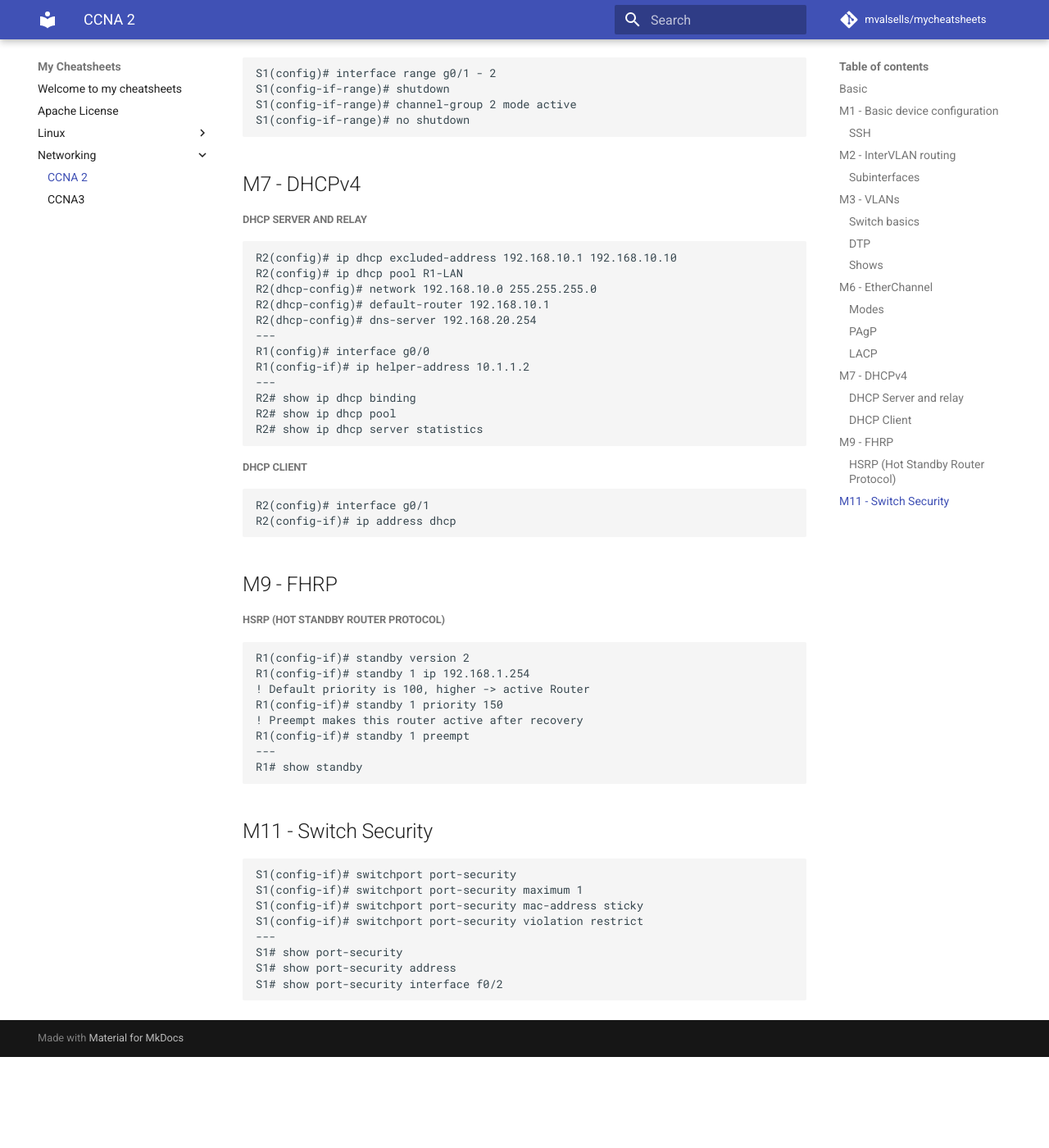
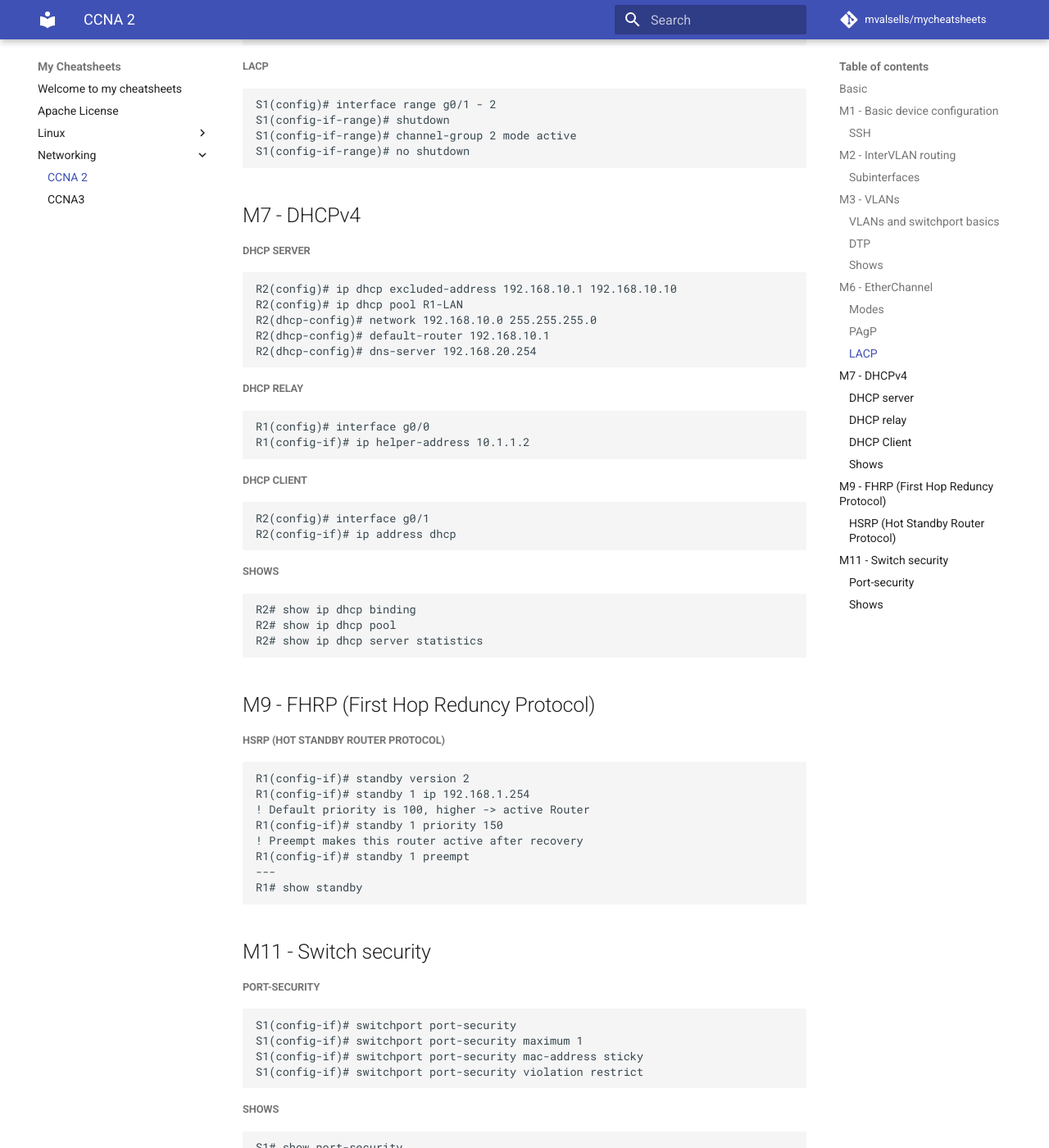
Before and after one commit to mvalsells/mycheatsheets, an MkDocs documentation site: the page built from docs/networking/CCNA2.md, in a window 1280 px wide and 1400 px high, scrolled down 2545 px. Shown: the whole window at 82% size. Built offline with MkDocs 1.6.1 and Material for MkDocs 9.7.7, drawn with Linux system fonts in a browser that asks for light colours; comment, search, counter and statistics services are not loaded; before the commit the page ends 3834 px from its top, so only the background shows below that; some of the changed lines change nothing that is shown; some of the changed text lies outside the part shown.

Commit message:
CCNA2 reforamting

````diff
--- a/docs/networking/CCNA2.md
+++ b/docs/networking/CCNA2.md
@@ -3,17 +3,19 @@
 ## Basic
 
 ```
-(config)# no ip domain-lookup
-(config)# enable secret class
-(config)# service password-encryption
-(config)# line vty 0 9999
-(config-line)# password cisco
-(config-line)# login
-(config)# line console 0
-(config-line)# password cisco
-(config-line)# login
-(config)# banner motd $Access restricted$
-# clock set 12:58:20 JAN 2022
+R1(config)# no ip domain-lookup
+R1(config)# enable secret class
+R1(config)# service password-encryption
+R1(config)# banner motd $Access restricted$
+R1(config)# clock set 12:58:20 JAN 2022
+---
+R1(config)# line vty 0 9999
+R1(config-line)# password cisco
+R1(config-line)# login
+---
+R1(config)# line console 0
+R1(config-line)# password cisco
+R1(config-line)# login
 ```
 
 ## M1 - Basic device configuration
@@ -38,7 +40,7 @@ R1(config-subif)# ip address 172.17.10.1 255.255.255.0
 ```
 
 ## M3 - VLANs
-##### Switch basics
+##### VLANs and switchport basics
 ```
 S1(config)# vlan 100
 S1(config-vlan)# name Operations
@@ -70,9 +72,9 @@ S1(config-if)# switchport nonegotiate
 ```
 ##### Shows
 ```
-# show vlan
-# show interfaces trunk
-# show dtp interface fa0/1
+S1# show interfaces trunk
+S1# show vlan
+S1# show dtp interface fa0/1
 ```
 
 ## M6 - EtherChannel
@@ -109,27 +111,31 @@ S1(config-if-range)# no shutdown
 
 
 ## M7 - DHCPv4
-##### DHCP Server and relay
+##### DHCP server
 ```
 R2(config)# ip dhcp excluded-address 192.168.10.1 192.168.10.10
 R2(config)# ip dhcp pool R1-LAN
 R2(dhcp-config)# network 192.168.10.0 255.255.255.0
 R2(dhcp-config)# default-router 192.168.10.1
 R2(dhcp-config)# dns-server 192.168.20.254
----
+```
+##### DHCP relay
+```
 R1(config)# interface g0/0
 R1(config-if)# ip helper-address 10.1.1.2
----
-R2# show ip dhcp binding
-R2# show ip dhcp pool
-R2# show ip dhcp server statistics
 ```
 ##### DHCP Client
 ```
 R2(config)# interface g0/1
 R2(config-if)# ip address dhcp
 ```
-## M9 - FHRP
+##### Shows
+```
+R2# show ip dhcp binding
+R2# show ip dhcp pool
+R2# show ip dhcp server statistics
+```
+## M9 - FHRP (First Hop Reduncy Protocol)
 ##### HSRP (Hot Standby Router Protocol)
 
 ```
@@ -143,13 +149,16 @@ R1(config-if)# standby 1 preempt
 R1# show standby
 ```
 
-## M11 - Switch Security
+## M11 - Switch security
+##### Port-security
 ```
 S1(config-if)# switchport port-security
 S1(config-if)# switchport port-security maximum 1
 S1(config-if)# switchport port-security mac-address sticky
 S1(config-if)# switchport port-security violation restrict
----
+```
+##### Shows
+```
 S1# show port-security
 S1# show port-security address
 S1# show port-security interface f0/2
````
